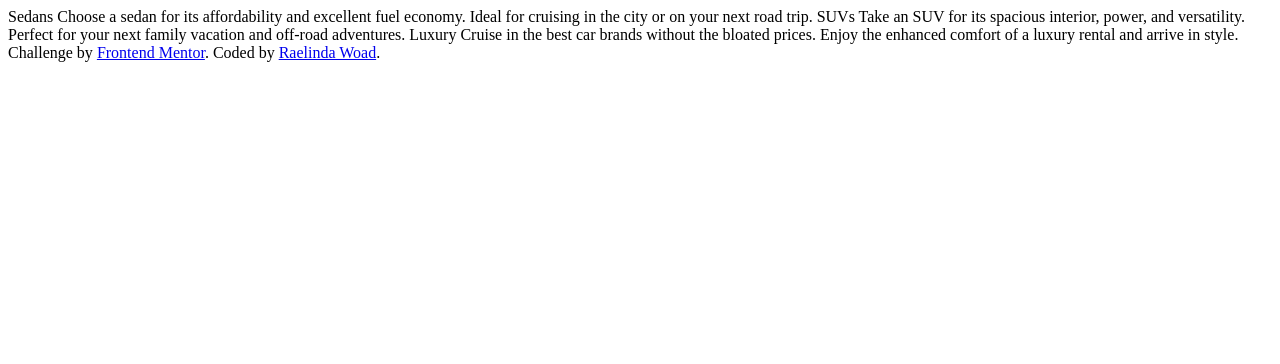
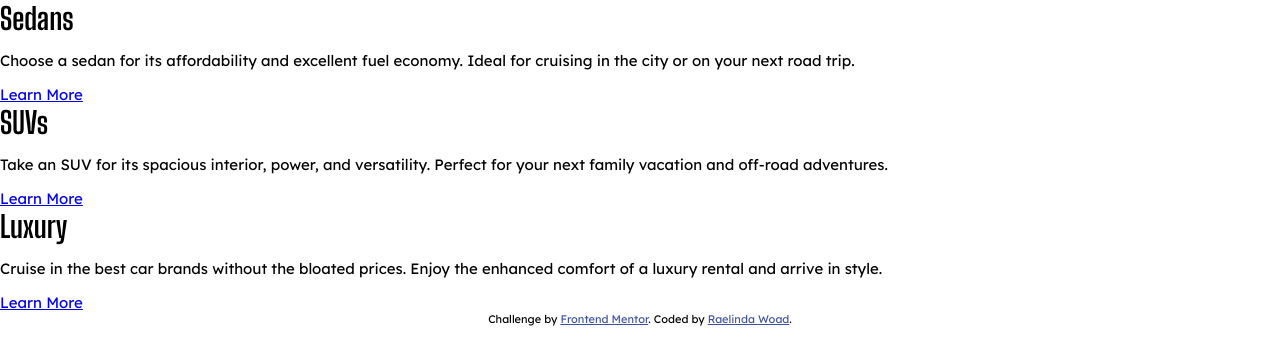
Before and after one commit to Raelinda/3--column-preview-card-component-main, a plain HTML site: page index.html in a window 1280 px wide. Drawn offline with Linux system fonts and the light colour scheme.

Commit message:
Linked the style sheet. Corrected error in @fontface code.

```diff
--- a/index.html
+++ b/index.html
@@ -1,37 +1,44 @@
 <!DOCTYPE html>
+<html lang="en">
+<head>
+  <meta charset="UTF-8">
+  <meta name="viewport" content="width=device-width, initial-scale=1.0"> <!-- displays site properly based on user's device -->
+<link rel="stylesheet" href="style.css">
+  <link rel="icon" type="image/png" sizes="32x32" href="./images/favicon-32x32.png">
 
-</html>
-
-<html lang="en">
-
-  <head>
-    <meta charset="UTF-8">
-    <meta name="viewport" content="width=device-width, initial-scale=1.0">
-    <meta http-equiv="X-UA-Compatible" content="ie=edge">
-    <link rel="stylesheet" href="style.cs">
-
-    <!-- displays site properly based on user's device -->
-
-    <link rel="icon" type="image/png" sizes="32x32" href="./images/favicon-32x32.png">
-
-    <title>Frontend Mentor | 3-column preview card component</title>
+  <title>Frontend Mentor | 3-column preview card component</title>
 
 
   </head>
 
   <body>
 
-    Sedans
-    Choose a sedan for its affordability and excellent fuel economy. Ideal for cruising in the city
-    or on your next road trip.
+    <div class="section-one">
+      <div class="container">
+        <h1 class="card__title">Sedans</h1>
+        <p class="card__text">Choose a sedan for its affordability and excellent fuel economy. Ideal for cruising in the city
+          or on your next road trip.</p>
+        <div class="card__btn"><a href="#" class="card__link">Learn More</a></div>
+      </div>
+    </div>
 
-    SUVs
-    Take an SUV for its spacious interior, power, and versatility. Perfect for your next family vacation
-    and off-road adventures.
+    <div class="section-two">
+      <div class="container">
+        <h1 class="card__title">SUVs</h1>
+        <p class="card__text">Take an SUV for its spacious interior, power, and versatility. Perfect for your next family vacation
+          and off-road adventures.</p>
+        <div class="card__btn"><a href="#" class="card__link">Learn More</a></div>
+      </div>
+    </div>
 
-    Luxury
-    Cruise in the best car brands without the bloated prices. Enjoy the enhanced comfort of a luxury
-    rental and arrive in style.
+    <div class="section-three">
+      <div class="container">
+        <h1 class="card__title">Luxury</h1>
+        <p class="card__text">Cruise in the best car brands without the bloated prices. Enjoy the enhanced comfort of a luxury
+          rental and arrive in style.</p>
+        <div class="card__btn"><a href="#" class="card__link">Learn More</a></div>
+      </div>
+    </div>
 
     <div class="attribution">
       Challenge by <a href="https://www.frontendmentor.io?ref=challenge" target="_blank">Frontend Mentor</a>.
--- a/style.css
+++ b/style.css
@@ -9,12 +9,13 @@ fonts
   src: url('../fonts/big-shoulders-display-v4-latin-700.woff');
 }
 
-/* lexend-deca-regular - latin */
 @font-face {
   font-family: 'Lexend Deca';
   font-style: normal;
   font-weight: 400;
-  src: url('../fonts/lexend-deca-v7-latin-regular.woff');
+  src: url('../fonts/lexend-deca-v7-latin-regular.eot'); /* IE9 Compat Modes */
+  src: local(''),
+       url('../fonts/lexend-deca-v7-latin-regular.woff') format('woff');
 }
 
 /*==========
@@ -40,15 +41,23 @@ html {
   --very-light-gray: hsl(0, 0%, 95%);
 }
 
-.body {
+body {
   margin: 0;
   font-family: 'Lexend Deca', sans-serif;
   font-size: 15px;
+
 }
 img {
   max-width: 100%;
 }
+/*=============
+Typography
+=============== */
+h1 {
+  margin: 0;
+  font-family: 'Big Shoulders Display', sans-serif;
 
+}
 /*=============
 Media Queries
 =============== */
```
Also changed, not shown: fonts/big-shoulders-display-v4-latin-700.woff (added), fonts/lexend-deca-v7-latin-regular.woff (added).
